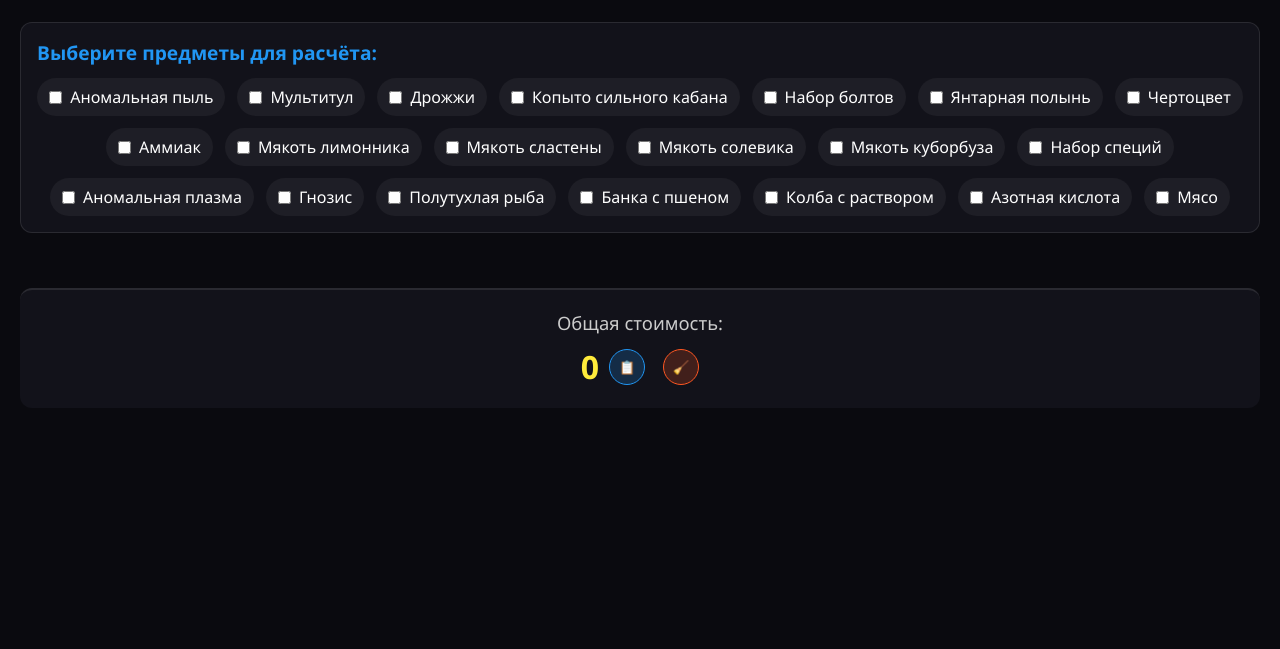
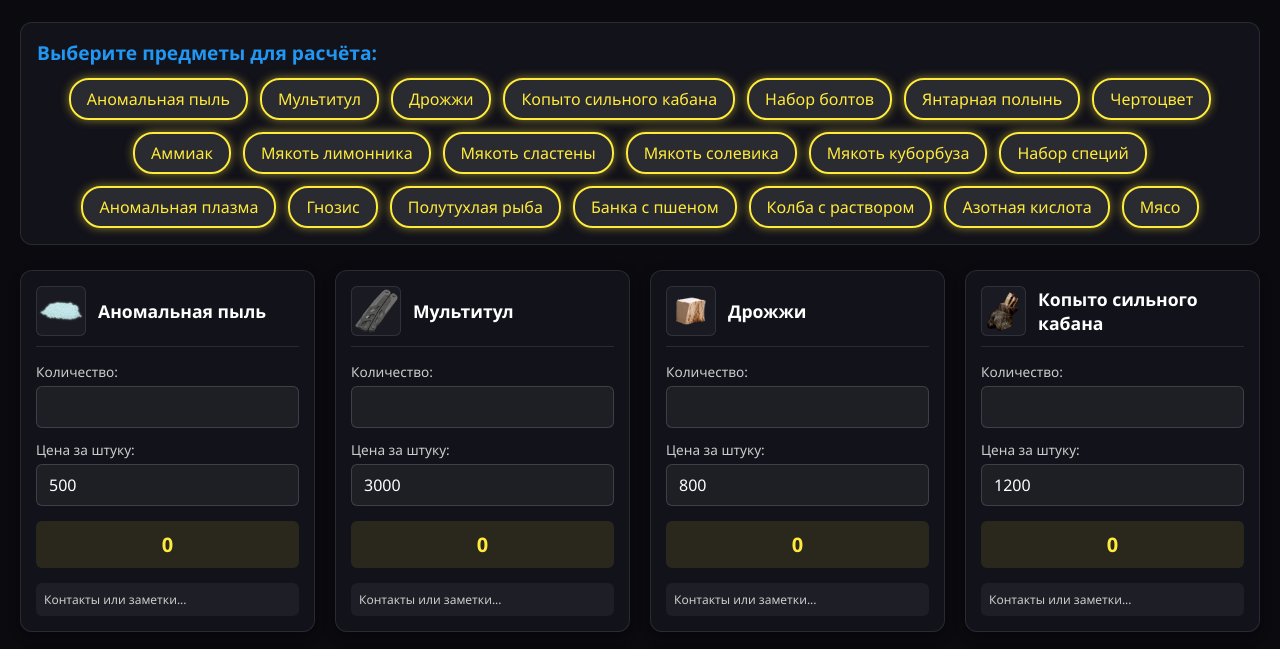
Before and after one commit to Asxhi/kalkyl9tor, a plain HTML site: page index.html in a window 1280 px wide. Shown: the part 71-720 px from the top of the page. Drawn offline with Linux system fonts and the light colour scheme.

Commit message:
Update index.html

```diff
--- a/index.html
+++ b/index.html
@@ -247,6 +247,37 @@
         .clear-btn:active {
             transform: scale(0.95);
         }
+        /* Красивые кнопки выбора предметов */
+.item-toggle {
+    display: inline-flex;
+    align-items: center;
+    gap: 8px;
+    background: rgba(255,255,255,0.05);
+    padding: 8px 16px;
+    border-radius: 20px;
+    cursor: pointer;
+    user-select: none;
+    transition: all 0.3s ease;
+    border: 2px solid transparent;
+    color: var(--text-secondary);
+}
+
+.item-toggle:hover {
+    background: rgba(255,255,255,0.1);
+    color: var(--text-primary);
+}
+
+.item-toggle.selected {
+    background: rgba(255,255,255,0.1);
+    color: var(--accent-yellow);
+    border-color: var(--accent-yellow);
+    box-shadow: 0 0 10px rgba(255,235,59,0.5);
+}
+
+.item-toggle.selected:hover {
+    background: rgba(255,235,59,0.2);
+    box-shadow: 0 0 15px rgba(255,235,59,0.7);
+}
 
         @media (max-width: 600px) {
             .container {
@@ -306,28 +337,33 @@
     const copyBtn = document.getElementById('copy-total');
     const clearBtn = document.getElementById('clear-quantities');
 
-    // Начальное состояние: все предметы выбраны (можно изменить)
-     let activeItems = new Set();
+    // Начальное состояние: все предметы активны
+    let activeItems = new Set(ITEMS.map(item => item.id));
 
     function renderSelector() {
         selectorList.innerHTML = '';
         ITEMS.forEach(item => {
-            const label = document.createElement('label');
-            label.className = 'item-check';
-            label.innerHTML = `
-                <input type="checkbox" value="${item.id}" ${activeItems.has(item.id) ? 'checked' : ''}>
-                ${item.name}
-            `;
-            const checkbox = label.querySelector('input');
-            checkbox.addEventListener('change', () => {
-                if (checkbox.checked) {
+            const toggle = document.createElement('div');
+            toggle.className = 'item-toggle';
+            toggle.dataset.id = item.id;
+            toggle.textContent = item.name;
+
+            if (activeItems.has(item.id)) {
+                toggle.classList.add('selected');
+            }
+
+            toggle.addEventListener('click', () => {
+                if (activeItems.has(item.id)) {
+                    activeItems.delete(item.id);
+                    toggle.classList.remove('selected');
+                } else {
                     activeItems.add(item.id);
-                } else {
-                    activeItems.delete(item.id);
+                    toggle.classList.add('selected');
                 }
                 renderActiveItems();
             });
-            selectorList.appendChild(label);
+
+            selectorList.appendChild(toggle);
         });
     }
 
@@ -408,7 +444,6 @@
         }
     });
 
-    // Запуск при загрузке страницы
     renderSelector();
     renderActiveItems();
 </script>
```
